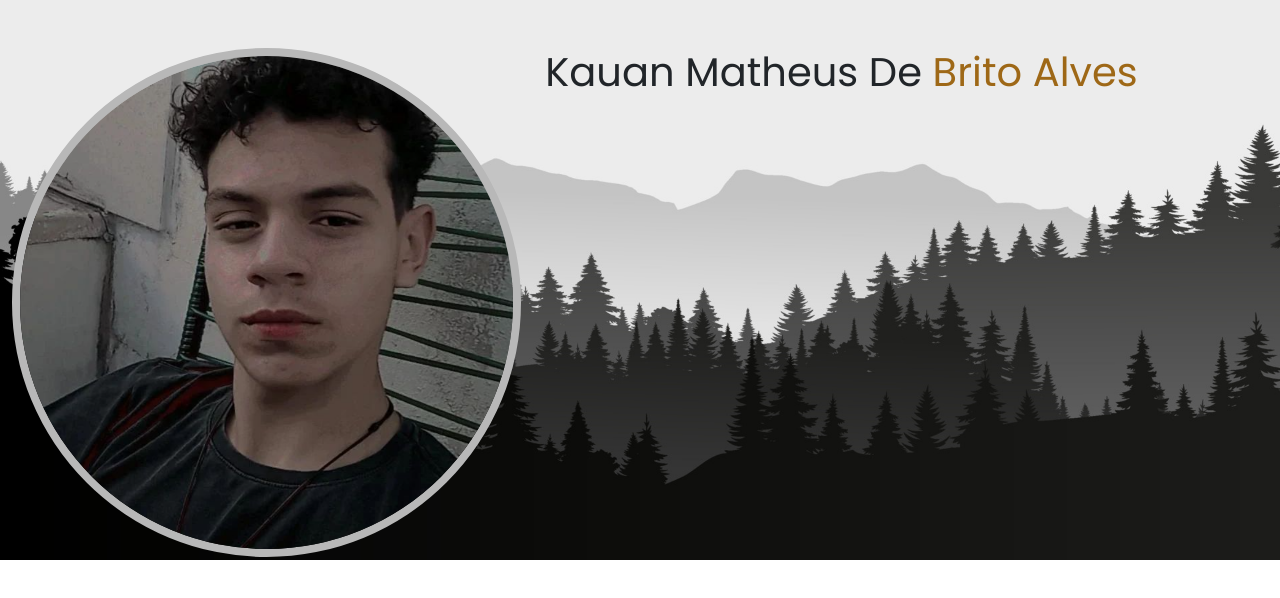
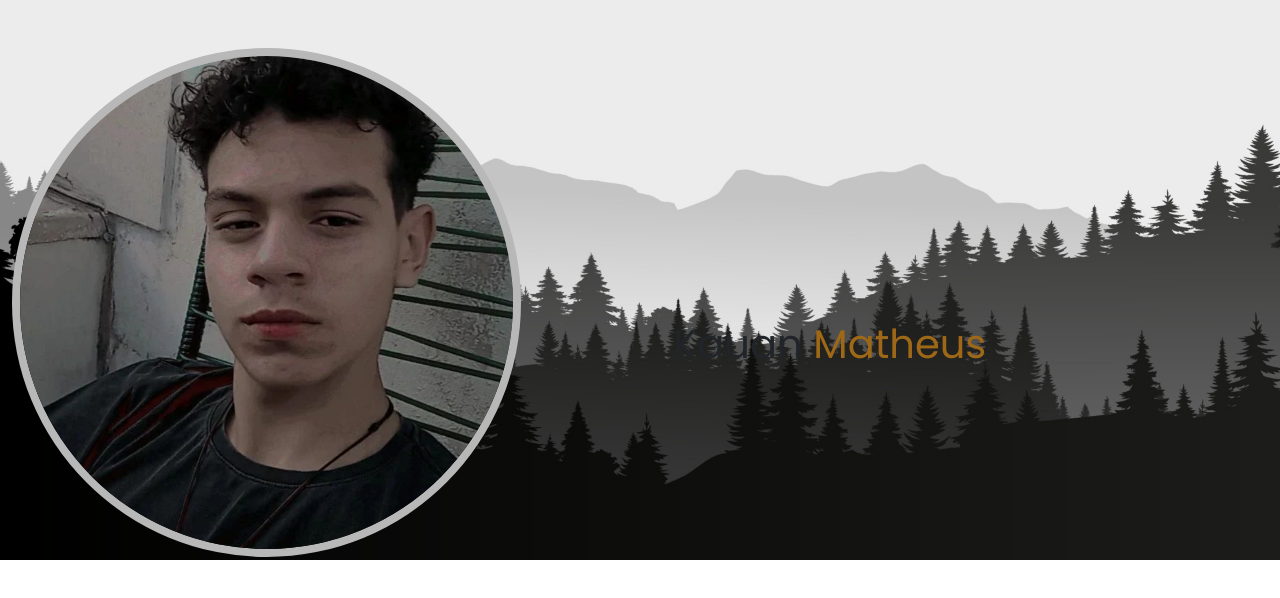
Before and after one commit to Zhunixy/Portifolio, a plain HTML site: page index.html in a window 1280 px wide. Drawn offline with nearby package versions, Linux system fonts and the light colour scheme.

Commit message:
alteracao

```diff
--- a/assets/css/style.css
+++ b/assets/css/style.css
@@ -45,7 +45,8 @@
 }
 
 .ou{
-    margin-top: 5rem;
+    margin-top: 20rem;
+    margin-left: 8rem;
 }
 
 span{
--- a/index.html
+++ b/index.html
@@ -20,12 +20,13 @@
         <img src="assets/img/foto.png" alt="" class="img-fluid eu mt-3 mt-sm-5">
       </div>
       <div class="col-12 col-sm-7">
-        <h1 class="mt-5">Kauan Matheus De <span>Brito Alves</span></h1>
+        <div class="ou">
+        <h1 class="mt-5">Kauan <span>Matheus</span></h1>
       </div>
     </div>
   </div>
   </div>
-
+</div>
 
 
 
```
